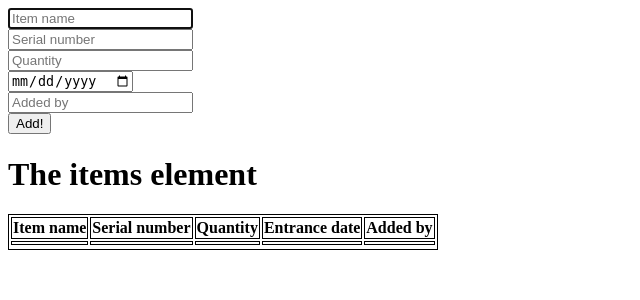
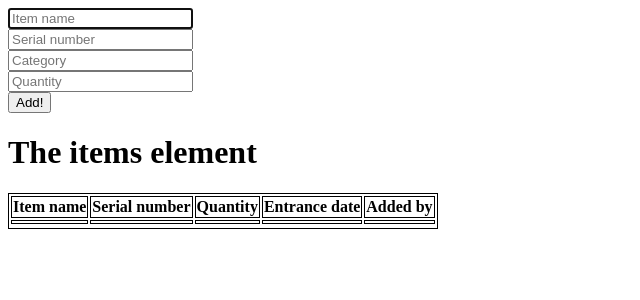
Before and after one commit to eyalyehiely/new_warehouse--flask, a Flask app: template templates/items.html in a window 1280 px wide. Shown: the top 300 px of the page, without its empty margins (0-640 px from the left). Run offline with Flask 3, Linux system fonts and the light colour scheme; the template is opened without the code that fills it, so the values that code supplies are empty; parts of the project's set-up code (start-up, migrations or seed data) failed here and were passed over.

Commit message:
second commit

```diff
--- a/app.py
+++ b/app.py
@@ -1,5 +1,6 @@
 from flask import Flask,render_template,redirect,request,session,make_response,Response
 import pickle
+from items_db import items
 app = Flask(__name__)
 app.secret_key = 'fghdfghdfgh'
 
@@ -22,7 +23,7 @@ users = upload_users()
 @app.route('/')
 def home():
     for user in users:
-        if session['username'] == user['username']:
+        if session.get('username') == user['username']:
             # cookie_names.append(session.get('username'))
             return render_template('home.html',username = user['username'])
     return redirect('/login')
@@ -66,32 +67,33 @@ def register():
 
 #items
 #--------------------------------------------------------------------------------#
-# def save_items(table:list):
-#     with open('items.pickle','wb') as f:
-#         pickle.dump(table,f)
+def save_items(table:list):
+    with open('items.pickle','wb') as f:
+        pickle.dump(table,f)
 
 
-# def upload_items():
-#     with open('items.pickle','rb') as f:
-#         items_table = pickle.load(f)
-#     return items_table
+def upload_items():
+    with open('items.pickle','rb') as f:
+        items_table = pickle.load(f)
+    return items_table
 
 
 
-# items= upload_items()
+items= upload_items()
 
 
 
-# @app.route('/items',methods = ['GET','POST'])
-# def add_items():
-#     item_name = request.form.get('item_name')
-#     serial_number = request.form.get('serial_num')
-#     quantity = request.form.get('quantity')
-#     entrance_date = request.form.get('entrance_date')
-#     added_by = request.form.get('added_by')
-#     items.append(request.form)
-#     save_items(items)
-#     return render_template('items.html', item_name = item_name, serial_number = serial_number, quantity = quantity, entrance_date = entrance_date, added_by = added_by,items=items)
+@app.route('/items',methods = ['GET','POST'])
+def get_items():
+    item_name = request.form.get('item_name')
+    category = request.form.get('category')
+    serial_number = request.form.get('serial_num')
+    quantity = request.form.get('quantity')
+    # entrance_date = request.form.get('entrance_date')
+    # added_by = request.form.get('added_by')
+    items.append({'id':serial_number,'category':category,'quantity':quantity})
+    save_items(items)
+    return render_template('items.html',items=items)
 
 
 
@@ -101,8 +103,12 @@ def register():
 
 
 
-
-
+# def items_selsection():
+#     for item in items:
+#         if filter((lambda product: product['name']==request.form['name'], items)):
+#             quantity = int(input('how many items?'))
+#             item['quantity'] = item['quantity'] - quantity
+#             save_items(items)
 
 
 
@@ -127,7 +133,7 @@ def requests():
    for user in users:
         if session.get('username') == user['username']:
             # cookie_names.append(session.get('username'))
-            return render_template('requests.html',username = user['username'])
+            return render_template('requests.html',items_selsection(),username = user['username'])
         else:
             return redirect('/login')
 
--- /dev/null
+++ b/items_db.py
@@ -0,0 +1,24 @@
+items = [
+    {'id': 1,'category':'textile', 'name': 'static rope', 'quantity': 10},
+    {'id': 2,'category':'textile', 'name': 'dynamic rope', 'quantity': 15},
+    {'id': 3,'category':'metal', 'name': 'atc', 'quantity': 20},
+    {'id': 4,'category':'metal', 'name': 'omer', 'quantity': 25},
+    {'id': 5,'category':'textile', 'name': 'prusik', 'quantity': 30},
+]
+
+# Example: Filter products with a price less than 20
+filtered_products = list(filter(lambda product: product['category']=='textile', items))
+
+# Display the filtered products
+print(filtered_products)
+
+
+
+class Item:
+    def __init__(self,serial_num='', name='', quantity=''):
+        self.serial_num = serial_num
+        self.name = name
+        self.quantity = quantity
+
+    def __repr__(self):
+        return self.serial_num,self.name,self.quantity
--- a/templates/items.html
+++ b/templates/items.html
@@ -15,9 +15,8 @@ table, th, td {
   <form action="/items" method="POST">
       <div><input type="text" name="item_name" required autofocus placeholder="Item name"></div>
       <div><input type="text" name="serial_num" required autofocus placeholder="Serial number"> </div>
+      <div><input type="text" name="category" required autofocus placeholder="Category"></div>
       <div><input type="number" name="quantity" required autofocus placeholder="Quantity"></div>
-     <div><input type="date" name="entrance_date" required autofocus placeholder="Entrance date"></div>
-     <div><input type="text" name="added_by" required autofocus placeholder="Added by"></div>
       <div><input type="submit" value="Add!"></div>
   </form>
 </div>
```
Also changed, not shown: classes.py (deleted, +0 -10 lines), templates/requests.html (+7 -4 lines), 1 other file.
